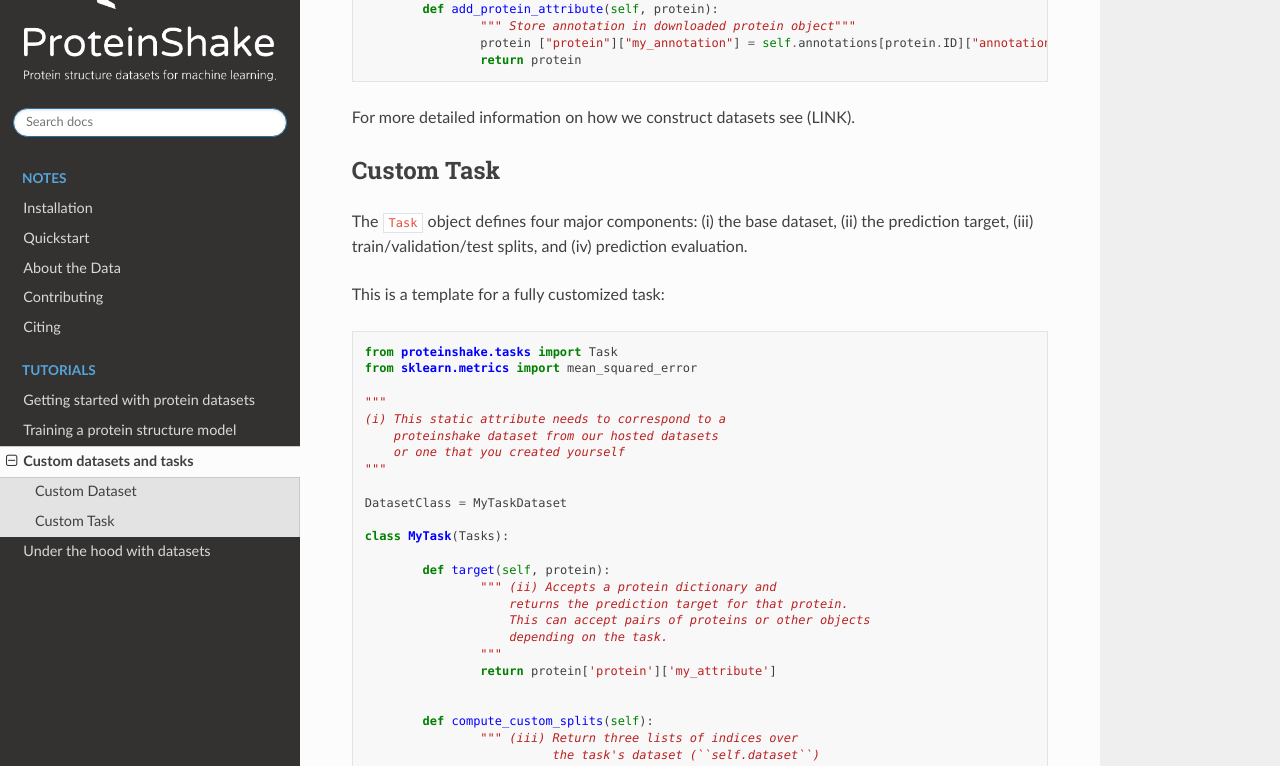
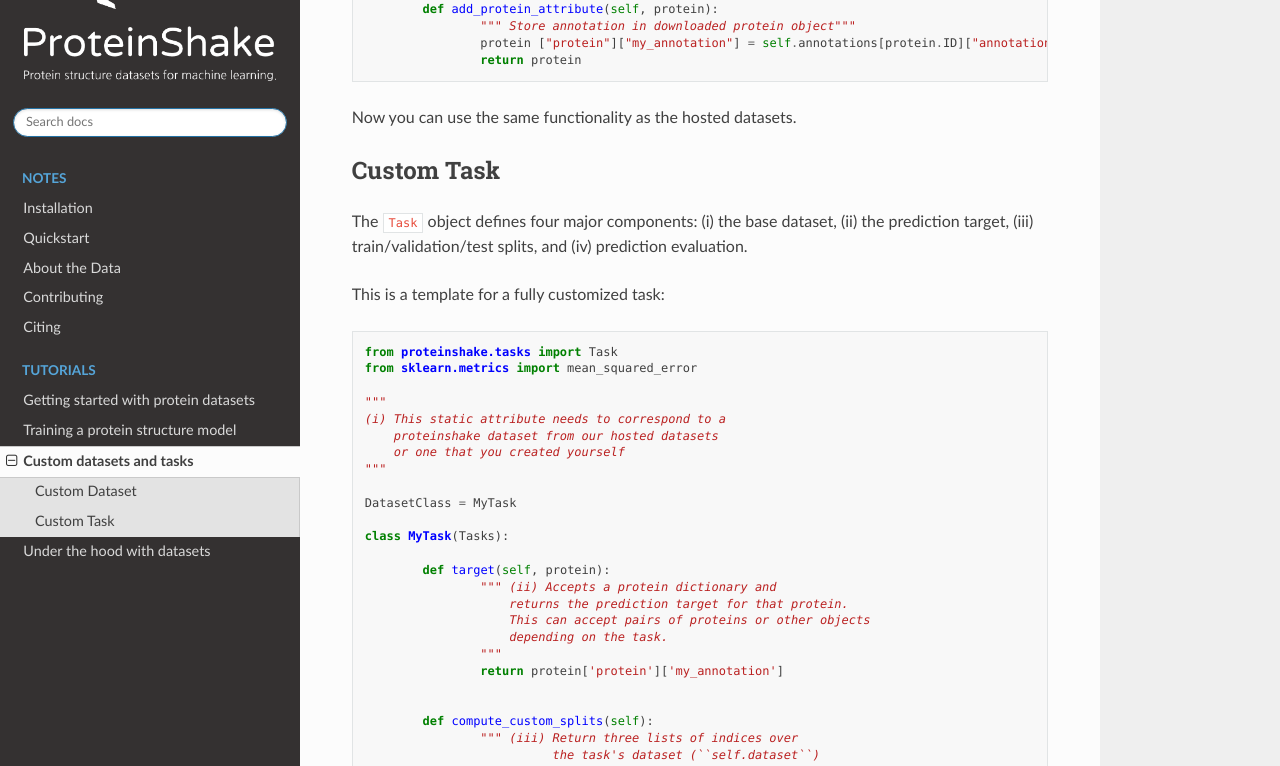
Before and after one commit to BorgwardtLab/proteinshake, a Sphinx documentation site: the page built from docs/readthedocs/source/notes/tutorial_custom.rst, in a window 1280 px wide and 1400 px high, scrolled down 547 px. Shown: the part 150-916 px from the top of the window. Built offline with Sphinx 7.4.7 and the Read the Docs theme 2.0.0, drawn with Linux system fonts in a browser that asks for light colours; pages that are not in the unit, such as notebooks, are missing from menus.

Commit message:
doc patch

```diff
--- a/docs/readthedocs/source/notes/tutorial_custom.rst
+++ b/docs/readthedocs/source/notes/tutorial_custom.rst
@@ -32,7 +32,7 @@ Each row corresponds to a protein that is hosted in the RCSB Databank so we can
                         return protein
 
 
-For more detailed information on how we construct datasets see (LINK).
+Now you can use the same functionality as the hosted datasets.
 
 Custom Task
 ~~~~~~~~~~~~
@@ -50,7 +50,7 @@ This is a template for a fully customized task::
             or one that you created yourself
         """
 
-        DatasetClass = MyTaskDataset
+        DatasetClass = MyTask
 
         class MyTask(Tasks):
 
@@ -60,7 +60,7 @@ This is a template for a fully customized task::
                             This can accept pairs of proteins or other objects
                             depending on the task.
                         """
-                        return protein['protein']['my_attribute']
+                        return protein['protein']['my_annotation']
 
 
                 def compute_custom_splits(self):
```
